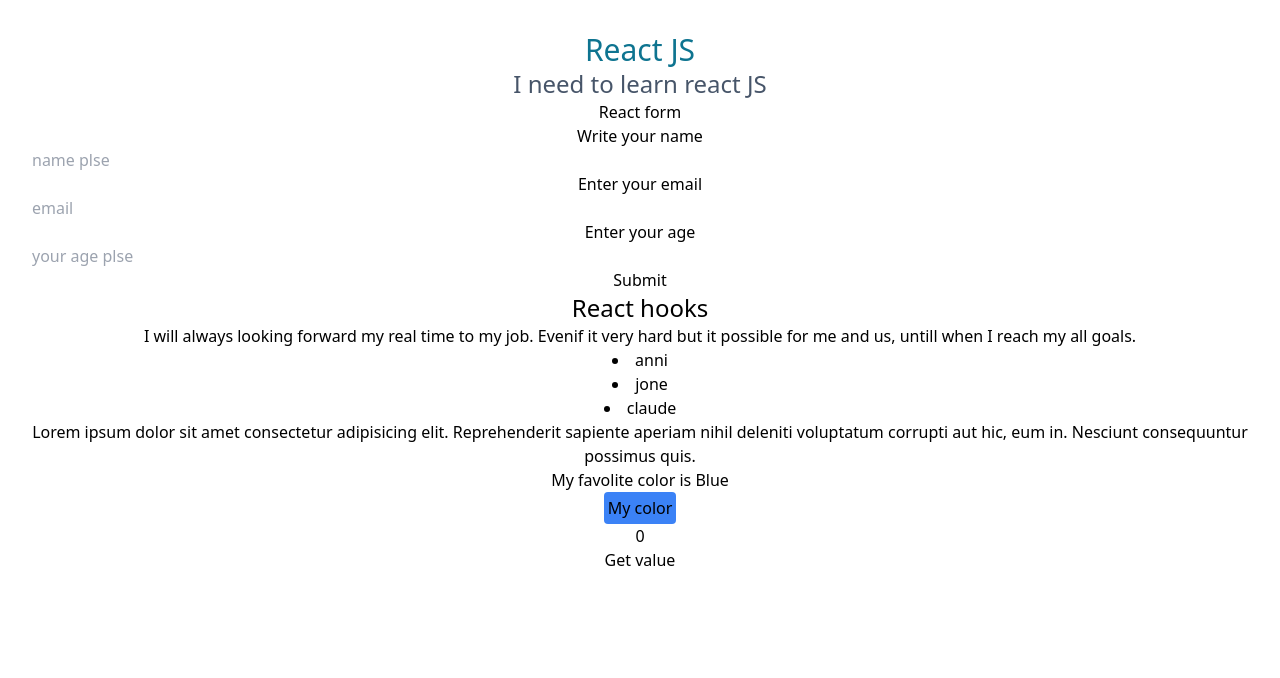
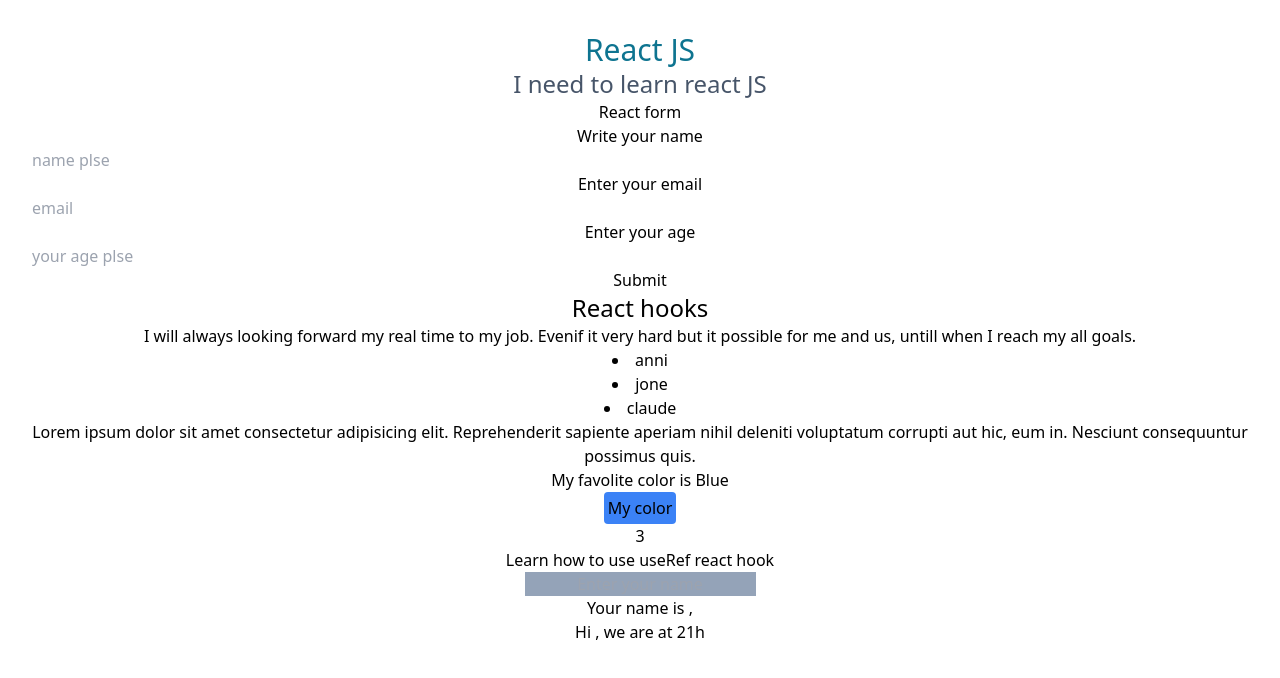
Before and after one commit to benidama/allAbout-ReactJS, a React (Vite) app: page / in a window 1280 px wide. Shown: the top 678 px of the page. Built offline with nearby package versions, Linux system fonts and the light colour scheme.

Commit message:
useRef hook

```diff
--- a/src/App.jsx
+++ b/src/App.jsx
@@ -3,6 +3,7 @@ import "./App.css";
 import Reactus from "./Component/Reactus";
 import Forms from "./Component/Forms";
 import State from "./Component/State";
+import Ref from "./Component/Ref";
 
 function App() {
   return (
@@ -11,6 +12,7 @@ function App() {
       <Reactus />
       <Forms />
       <State />
+      <Ref />
     </>
   );
 }
--- /dev/null
+++ b/src/Component/Ref.jsx
@@ -0,0 +1,28 @@
+import React, { useState, useRef, useEffect } from "react";
+
+function Ref() {
+  const tik = new Date().getHours();
+  const [valeur, setValeur] = useState("");
+  const refHook = useRef("");
+  useEffect(() => {
+    valeur;
+  }, [valeur]);
+  return (
+    <div>
+      <h3>Learn how to use useRef react hook</h3>
+      <input
+        className="bg-slate-400 text-center"
+        type="text"
+        value={valeur}
+        onChange={(e) => setValeur(e.target.value)}
+        placeholder="Enter your name"
+      />
+      <h2> Your name is {valeur},</h2>
+      <h2>
+        Hi {valeur}, we are at {tik}h
+      </h2>
+    </div>
+  );
+}
+
+export default Ref;
--- a/src/Component/State.jsx
+++ b/src/Component/State.jsx
@@ -1,10 +1,15 @@
-import React, { useState } from "react";
+import React, { useState, useEffect } from "react";
 
 function State() {
   const [count, setCount] = useState(0);
   const [color, setColor] = useState("Blue");
   const arr = ["anni", "jone", "claude"];
-  const update = () => setCount((v) => v + 1);
+  //const update = () => setCount((v) => v + 1);
+  useEffect(() => {
+    setTimeout(() => {
+      setCount((count) => count + 1);
+    }, 2000);
+  }, [count]);
   return (
     <div>
       <h1 className="text-2xl">React hooks</h1>
@@ -25,12 +30,12 @@ function State() {
       <p>My favolite color is {color}</p>
       <button
         className="btn bg-blue-500 rounded p-1"
-        onClick={() => setColor(() => "Green")}
+        onClick={() => setColor(() => count + "Green")}
       >
         My color
       </button>
       <h1>{count}</h1>
-      <button onClick={update}>Get value</button>
+      {/* <button onClick={update}>Get value</button> */}
     </div>
   );
 }
```
